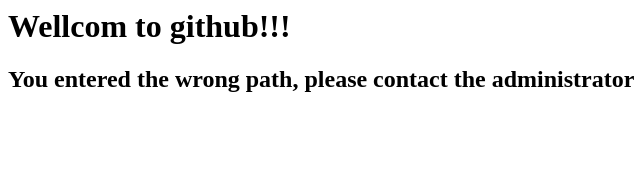
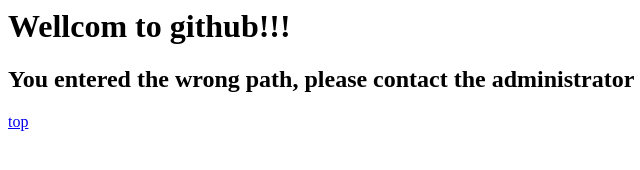
Before and after one commit to lixiaoming998/bokang-s-web, a plain HTML site: page index.html in a window 1280 px wide. Shown: the full height of the page, 0-640 px from the left. Drawn offline with Linux system fonts and the light colour scheme.

Commit message:
Update index.html

```diff
--- a/index.html
+++ b/index.html
@@ -6,5 +6,6 @@
   <body>
     <h1>Wellcom to github!!!</h1>
     <h2>You entered the wrong path, please contact the administrator </h2>
+    <a href = './ITEM/Full Gasket.HTML'>top<a>
   </body>
 </html>
```
